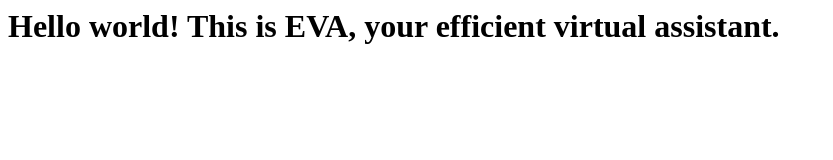
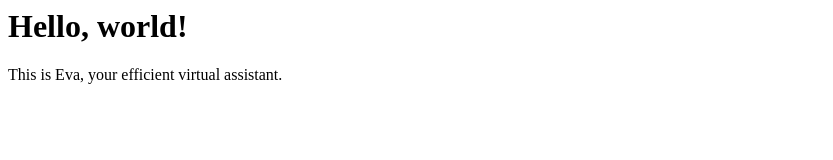
Before and after one commit to eva-team/eva-team.github.io, a plain HTML site: page index.html in a window 1280 px wide. Shown: the whole page, without its empty margins (0-833 px from the left). Drawn offline with Linux system fonts and the light colour scheme.

Commit message:
Update index.html

```diff
--- a/index.html
+++ b/index.html
@@ -1 +1,2 @@
-<h1>Hello world! This is EVA, your efficient virtual assistant.</h1>
+<h1>Hello, world!</h1>
+<p>This is Eva, your efficient virtual assistant.</p>
```
